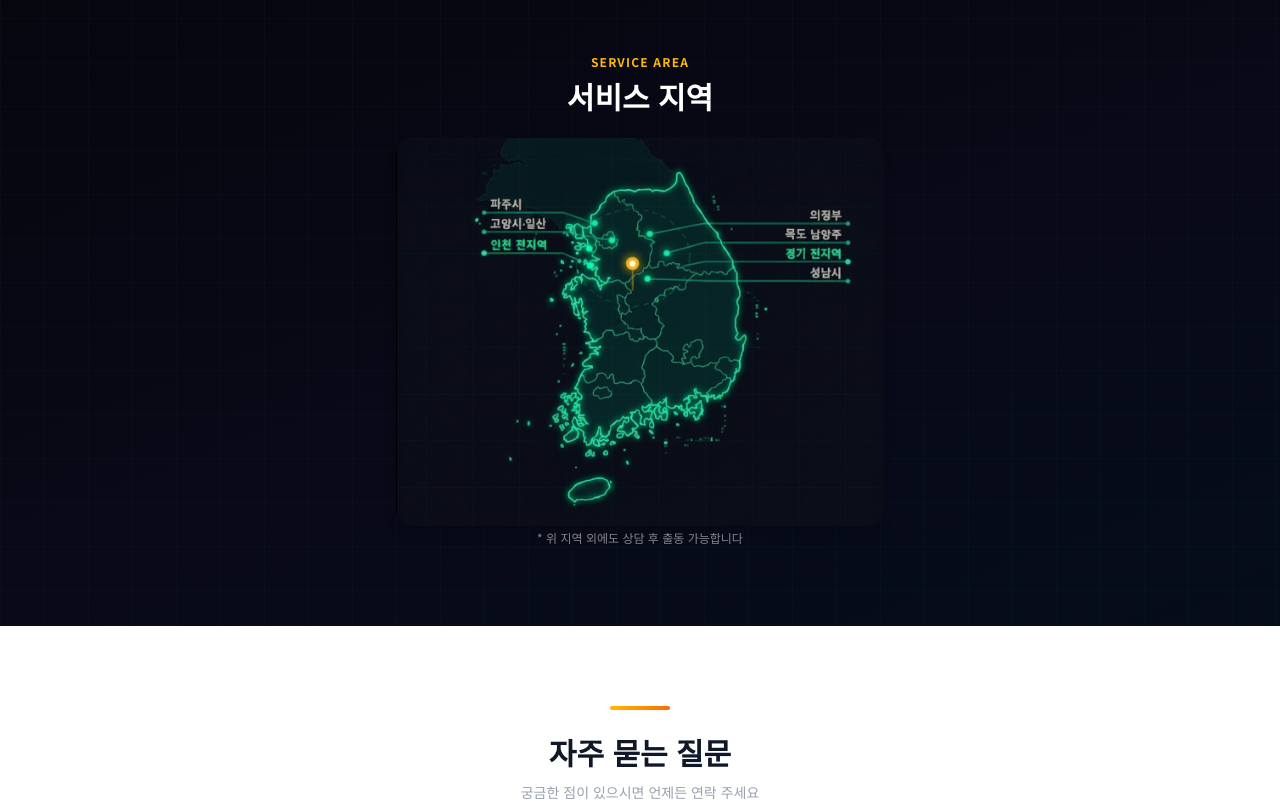
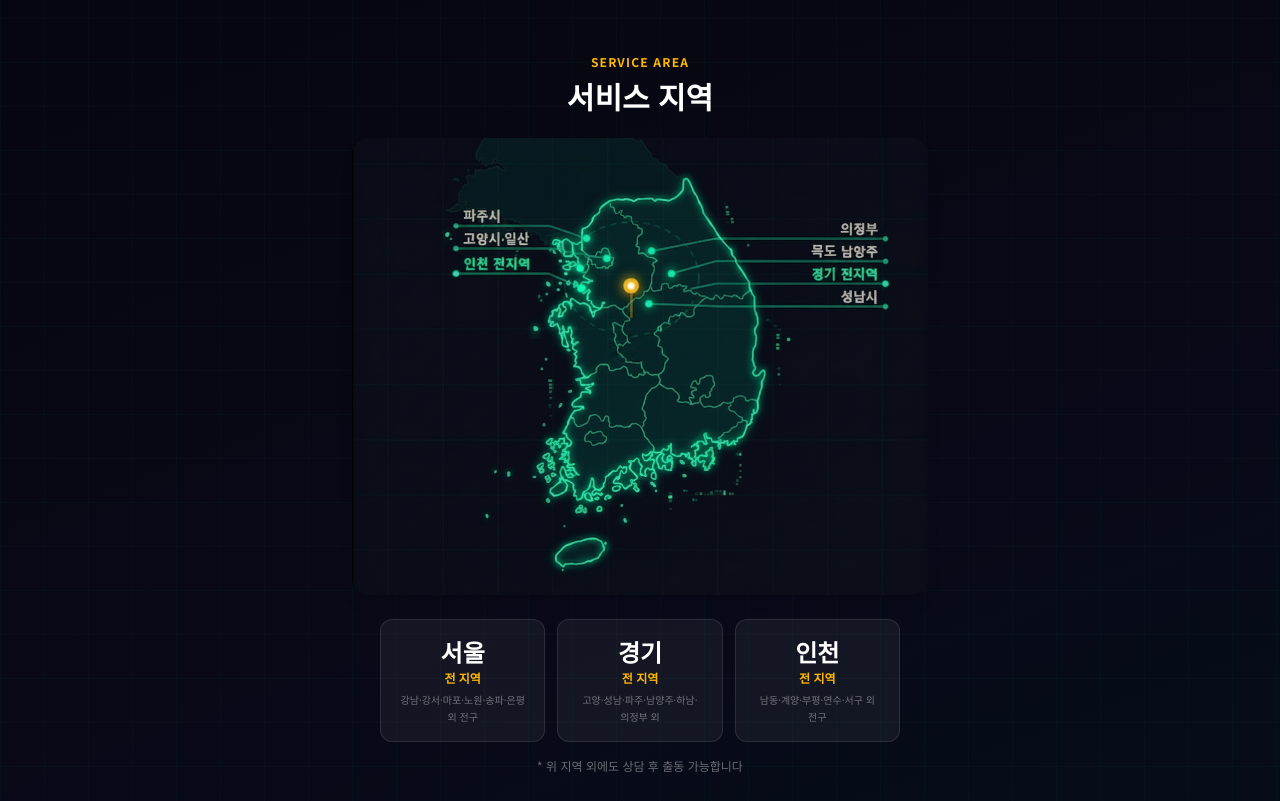
Before and after one commit to globalmig/cleanhasugu, a Next.js app: page / in a window 1280 px wide. Shown: the part 6400-7201 px from the top of the page. Built offline with nearby package versions, Linux system fonts and the light colour scheme.

Commit message:
feat: 서비스 지역 섹션 서울/경기/인천 카드 그리드 추가

```diff
--- a/app/page.tsx
+++ b/app/page.tsx
@@ -293,15 +293,37 @@ export default function Home() {
       <section className="relative py-14 sm:py-20 overflow-hidden" style={{ background: "linear-gradient(160deg,#06060f 0%,#090918 60%,#050d18 100%)" }}>
         <div className="absolute inset-0 pointer-events-none"
           style={{ backgroundImage: "linear-gradient(rgba(0,255,180,0.025) 1px,transparent 1px),linear-gradient(90deg,rgba(0,255,180,0.025) 1px,transparent 1px)", backgroundSize: "44px 44px" }} />
-        <div className="relative z-10 max-w-130 mx-auto px-4">
+
+        <div className="relative z-10 px-4">
+          {/* 헤더 */}
           <p className="text-xs font-bold uppercase tracking-widest mb-2 text-center" style={{ color: "#FFB800" }}>Service Area</p>
           <h2 className="text-white text-2xl sm:text-3xl font-black text-center mb-6">서비스 지역</h2>
 
-          <div className="w-full max-w-3xl">
-            <Image src="/images/map.png" alt="서비스 지역 지도" width={900} height={900} className="mx-auto rounded-2xl shadow-lg object-cover" />
+          {/* 지도 — 컨테이너 넓게 */}
+          <div className="max-w-xl mx-auto">
+            <Image src="/images/map.png" alt="서비스 지역 지도" width={900} height={900} className="w-full rounded-2xl shadow-lg" />
           </div>
 
-          <p className="text-white/50 text-xs text-center mt-1">* 위 지역 외에도 상담 후 출동 가능합니다</p>
+          {/* 지역 카드 */}
+          <div className="max-w-130 mx-auto mt-6 grid grid-cols-3 gap-2 sm:gap-3">
+            {[
+              { name: "서울", areas: "강남·강서·마포·노원·송파·은평 외 전구" },
+              { name: "경기", areas: "고양·성남·파주·남양주·하남·의정부 외" },
+              { name: "인천", areas: "남동·계양·부평·연수·서구 외 전구" },
+            ].map(({ name, areas }) => (
+              <div
+                key={name}
+                className="rounded-xl px-2 py-3 sm:p-4 text-center"
+                style={{ background: "rgba(255,255,255,0.05)", border: "1px solid rgba(255,255,255,0.1)" }}
+              >
+                <p className="text-white font-black text-lg sm:text-2xl mb-0.5">{name}</p>
+                <p className="font-bold text-[10px] sm:text-xs mb-1.5" style={{ color: "#FFB800" }}>전 지역</p>
+                <p className="text-white/40 text-[10px] leading-relaxed hidden sm:block">{areas}</p>
+              </div>
+            ))}
+          </div>
+
+          <p className="text-white/40 text-xs text-center mt-4 max-w-130 mx-auto">* 위 지역 외에도 상담 후 출동 가능합니다</p>
         </div>
       </section>
 
```
